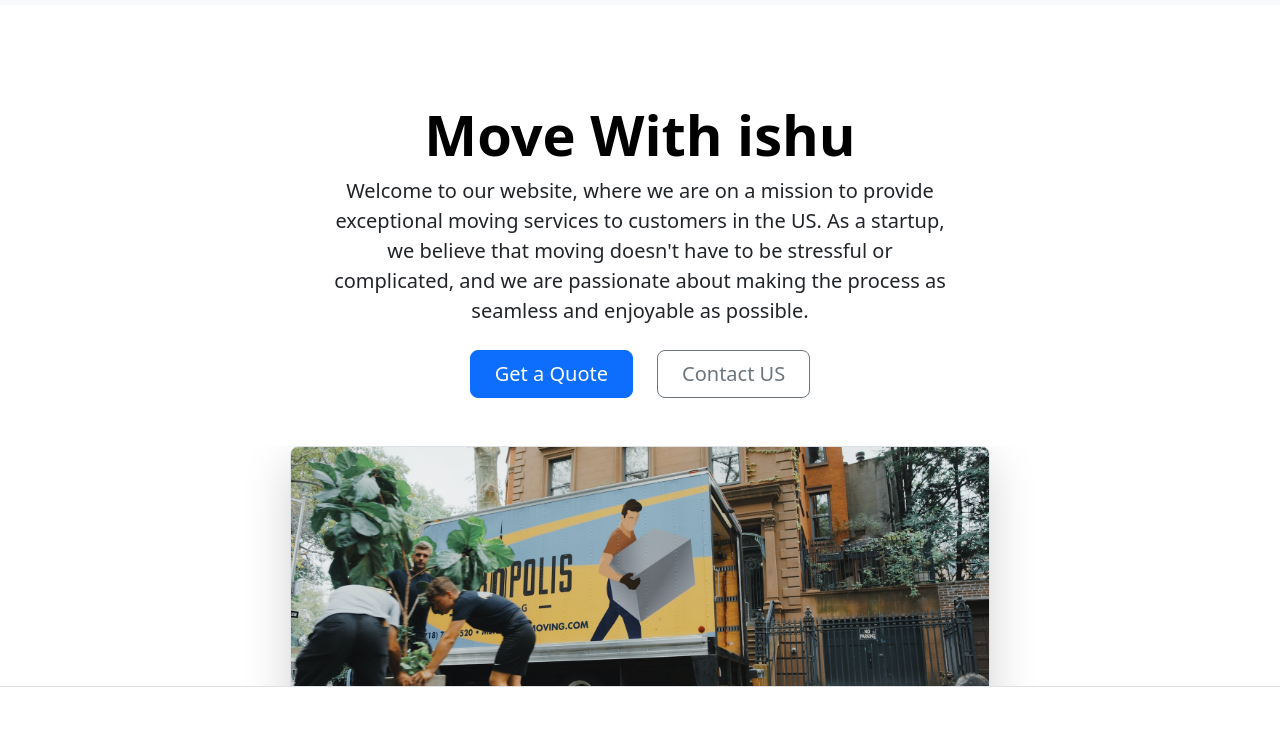
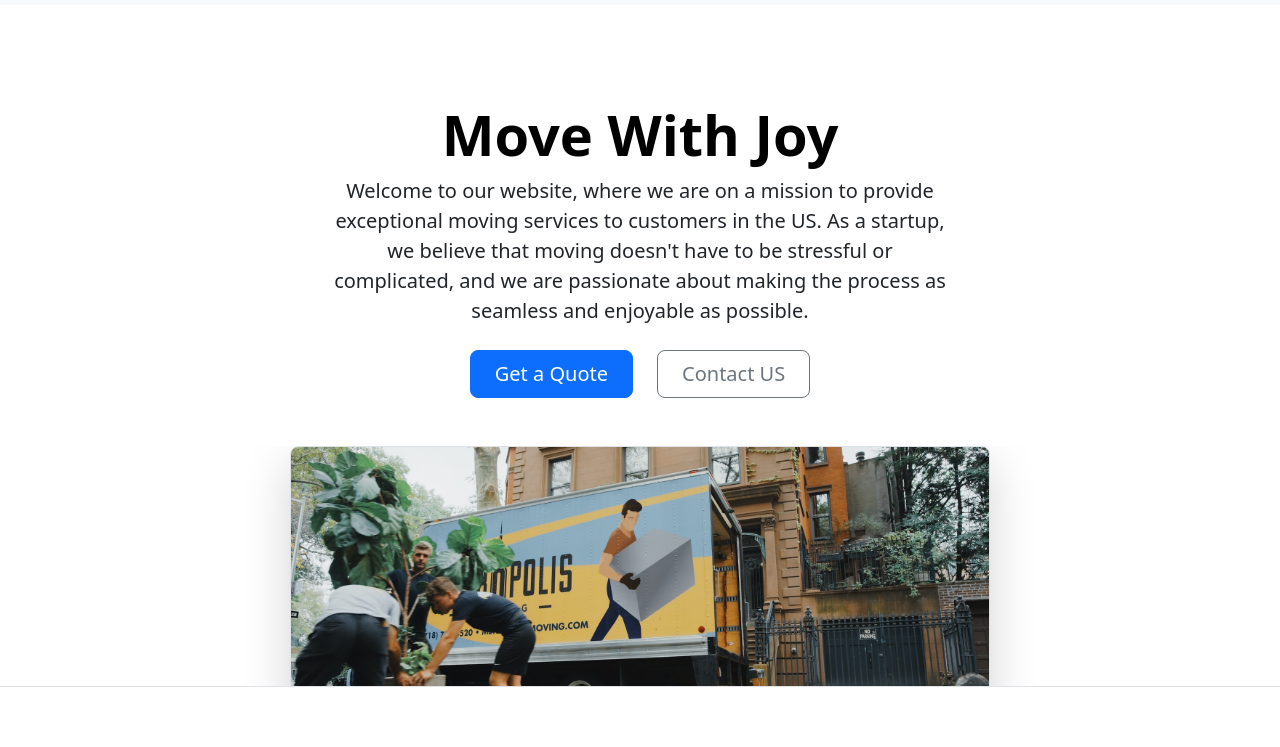
Before and after one commit to sanskarrd/Move-With-Joy, a plain HTML site: page index.html in a window 1280 px wide. Shown: the part 53-800 px from the top of the page. Drawn offline with nearby package versions, Linux system fonts and the light colour scheme; files whose address does not match are found by name.

Commit message:
changes4

```diff
--- a/index.html
+++ b/index.html
@@ -56,7 +56,7 @@
   </nav>
 
   <div class="px-4 pt-5 my-5 text-center border-bottom">
-    <h1 class="display-4 fw-bold text-body-emphasis">Move With ishu</h1>
+    <h1 class="display-4 fw-bold text-body-emphasis">Move With Joy</h1>
     <div class="col-lg-6 mx-auto">
       <p class="lead mb-4">Welcome to our website, where we are on a mission to provide exceptional moving services to customers in the US. As a startup, we believe that moving doesn't have to be stressful or complicated, and we are passionate about making the process as seamless and enjoyable as possible.
       </p>
```
